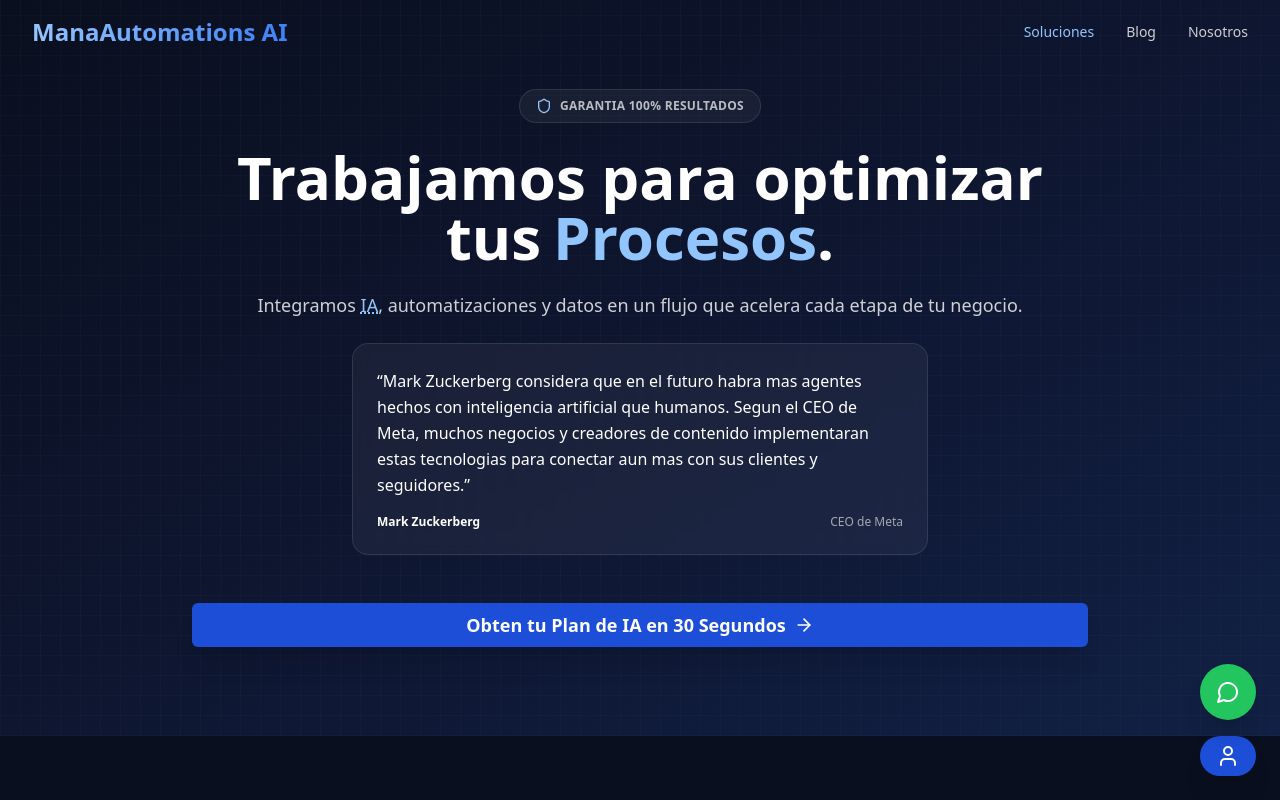
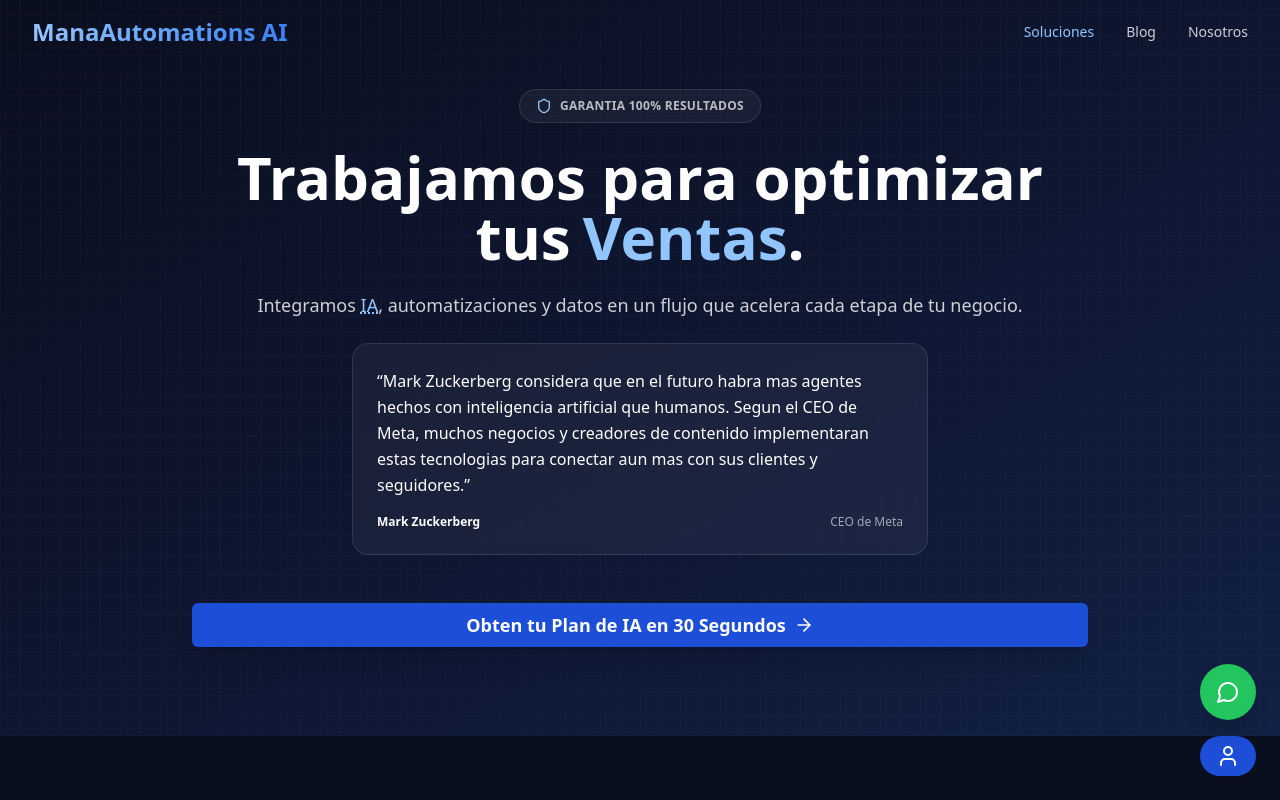
Before and after one commit to hernandomv92/ManaAI, a Next.js app: page / in a window 1280 px wide. Shown: the top 800 px of the page. Built offline with nearby package versions, Linux system fonts and the light colour scheme; a web font is replaced by a local one.

Commit message:
interval 1300

```diff
--- a/components/marketing/Hero.tsx
+++ b/components/marketing/Hero.tsx
@@ -44,7 +44,7 @@ export function Hero() {
   useEffect(() => {
     const interval = window.setInterval(() => {
       setWordIndex((prev) => (prev + 1) % rotatingWords.length);
-    }, 1000);
+    }, 1300);
     return () => window.clearInterval(interval);
   }, []);
 
```
